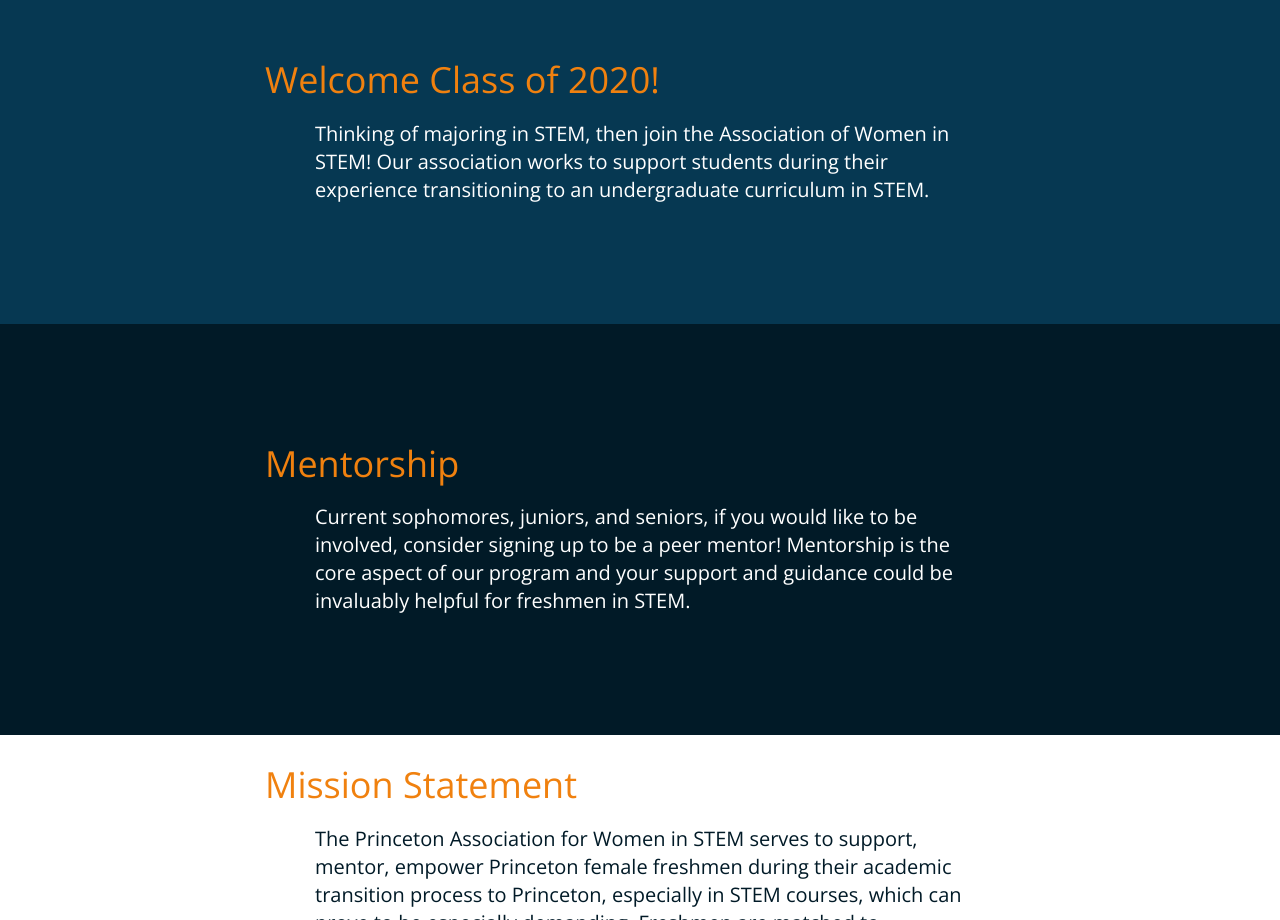
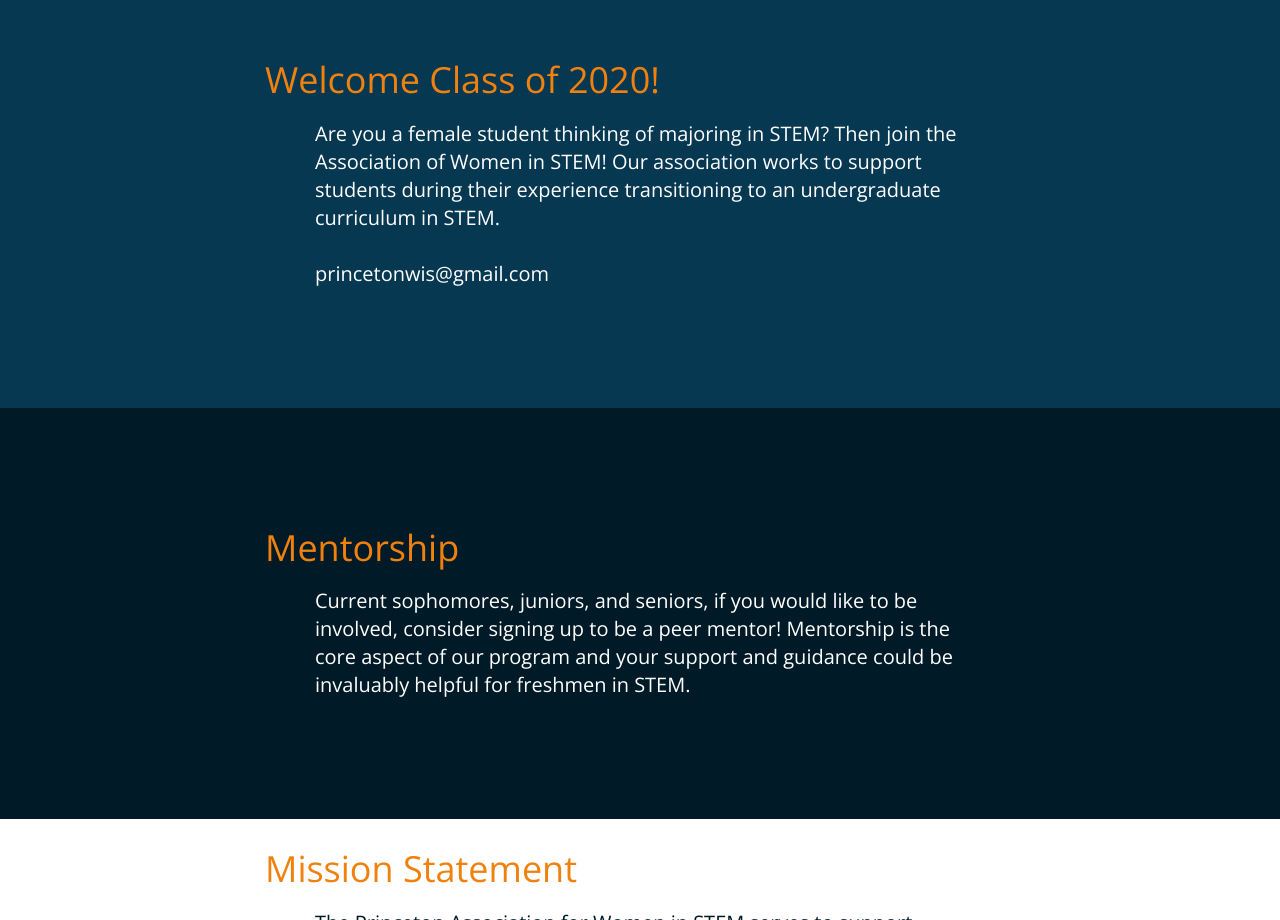
Before and after one commit to princetonassociationofwomeninstem/princetonassociationofwomeninstem.github.io, a website: page index.html in a window 1280 px wide. Shown: the part 860-1780 px from the top of the page. Drawn offline with nearby package versions, Linux system fonts and the light colour scheme.

Commit message:
copy changes

```diff
--- a/index.html
+++ b/index.html
@@ -88,7 +88,8 @@
             <div class="row">
                 <div class="col-lg-8 col-lg-offset-2">
                     <h1 class="tangerine">Welcome Class of 2020! </h1>
-                     <p class="largetext">Thinking of majoring in STEM, then join the Association of Women in STEM! Our association works to support students during their experience transitioning to an undergraduate curriculum in STEM.</p>
+                     <p class="largetext">Are you a female student thinking of majoring in STEM? Then join the Association of Women in STEM! Our association works to support students during their experience transitioning to an undergraduate curriculum in STEM. <br><br>
+                     princetonwis@gmail.com</p>
                 </div>
             </div>
         </div>
@@ -99,7 +100,7 @@
             <div class="row">
                 <div class="col-lg-8 col-lg-offset-2">
                     <h1 class="tangerine">Mentorship</h1>
-                     <p class="largetext">Current sophomores, juniors, and seniors, if you would like to be involved, consider signing up to be a peer mentor! Mentorship is the core aspect of our program and your support and guidance could be invaluably helpful for freshmen in STEM. </p>
+                     <p class="largetext">Current sophomores, juniors, and seniors, if you would like to be involved, consider signing up to be a peer mentor! Mentorship is the core aspect of our program and your support and guidance could be invaluably helpful for freshmen in STEM.</p>
                 </div>
             </div>
         </div>
@@ -110,7 +111,7 @@
             <div class="row">
                 <div class="col-lg-8 col-lg-offset-2">
                     <h1 class="tangerine">Mission Statement</h1>
-                     <p class="largetext darknavy">The Princeton Association for Women in STEM serves to support, mentor, empower Princeton female freshmen during their academic transition process to Princeton, especially in STEM courses, which can prove to be especially demanding. Freshmen are matched to sophomores and upperclassmen who are in STEM majors most related to their interests. These pairs meet regularly, where peer mentors provide academic advice and connect their mentees to other resources that can prove to be helpful. In addition, freshmen members have access to a collection of study guides and materials that members have created during their STEM courses at Princeton as well as information about internship, research, and study abroad opportunities.</p>
+                     <p class="largetext darknavy">The Princeton Association for Women in STEM serves to support, mentor, empower Princeton female freshmen during their academic transition process to Princeton, especially in STEM courses, which can prove to be especially demanding. Freshmen are matched to sophomores and upperclassmen who are in STEM majors most related to their interests. These pairs meet regularly, where peer mentors provide academic advice and connect their mentees to other resources that can be helpful. In addition, freshmen members have access to a collection of study guides and materials that members have created during their STEM courses at Princeton as well as information about internship, research, and study abroad opportunities.</p>
                 </div>
             </div>
         </div>
```
